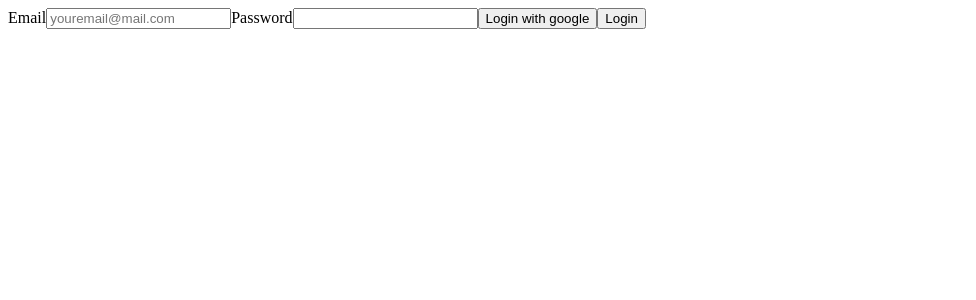
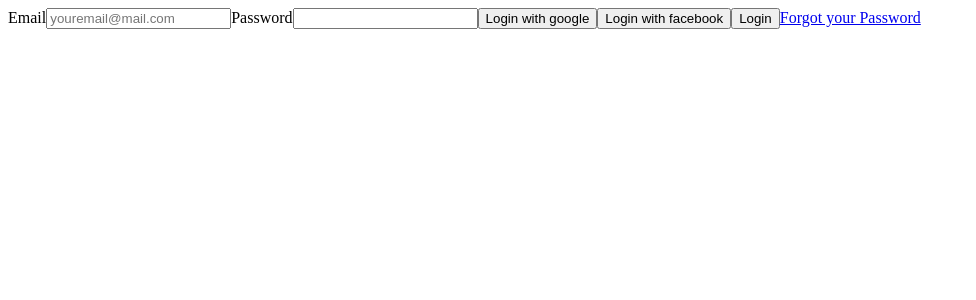
Before and after one commit to altguerrero/marvel-app, a React (Create React App) app: page /login in a window 1280 px wide. Shown: the top 300 px of the page, without its empty margins (0-976 px from the left). Built offline with nearby package versions, Linux system fonts and the light colour scheme; no server answers.

Commit message:
Added facebook login and reset password

```diff
--- a/src/components/Login.jsx
+++ b/src/components/Login.jsx
@@ -18,7 +18,8 @@ function Login() {
     },
   };
 
-  const { login, loginWithGoogle } = useAuth();
+  const { login, loginWithGoogle, resetPassword, loginWithFacebook } =
+    useAuth();
   const navigate = useNavigate();
 
   const handleChange = ({ target: { name, value } }) => {
@@ -39,6 +40,23 @@ function Login() {
     try {
       await loginWithGoogle();
       navigate("/");
+    } catch (error) {
+      throw new Error(error.message);
+    }
+  };
+
+  const handleFacebookSignin = async () => {
+    try {
+      await loginWithFacebook();
+      navigate("/");
+    } catch (error) {
+      throw new Error(error.message);
+    }
+  };
+  const handleResetPassword = async () => {
+    if (!user.email) return setError("Please enter your email");
+    try {
+      await resetPassword(user.email);
     } catch (error) {
       throw new Error(error.message);
     }
@@ -66,8 +84,12 @@ function Login() {
         />
 
         <button onClick={handleGoogleSignin}>Login with google</button>
+        <button onClick={handleFacebookSignin}>Login with facebook</button>
 
         <button>Login</button>
+        <a href="#!" onClick={handleResetPassword}>
+          Forgot your Password
+        </a>
       </form>
     </div>
   );
--- a/src/context/authContext.js
+++ b/src/context/authContext.js
@@ -6,6 +6,8 @@ import {
   signOut,
   GoogleAuthProvider,
   signInWithPopup,
+  sendPasswordResetEmail,
+  FacebookAuthProvider,
 } from "firebase/auth";
 import { auth } from "../firebase";
 
@@ -43,9 +45,27 @@ export function AuthProvider({ children }) {
     return signInWithPopup(auth, googleProvider);
   };
 
+  const loginWithFacebook = () => {
+    const facebookProvider = new FacebookAuthProvider();
+    return signInWithPopup(auth, facebookProvider);
+  };
+
+  const resetPassword = (email) => {
+    sendPasswordResetEmail(auth, email);
+  };
+
   return (
     <authContext.Provider
-      value={{ signup, login, user, logout, loading, loginWithGoogle }}
+      value={{
+        signup,
+        login,
+        user,
+        logout,
+        loading,
+        loginWithGoogle,
+        resetPassword,
+        loginWithFacebook,
+      }}
     >
       {children}
     </authContext.Provider>
```
